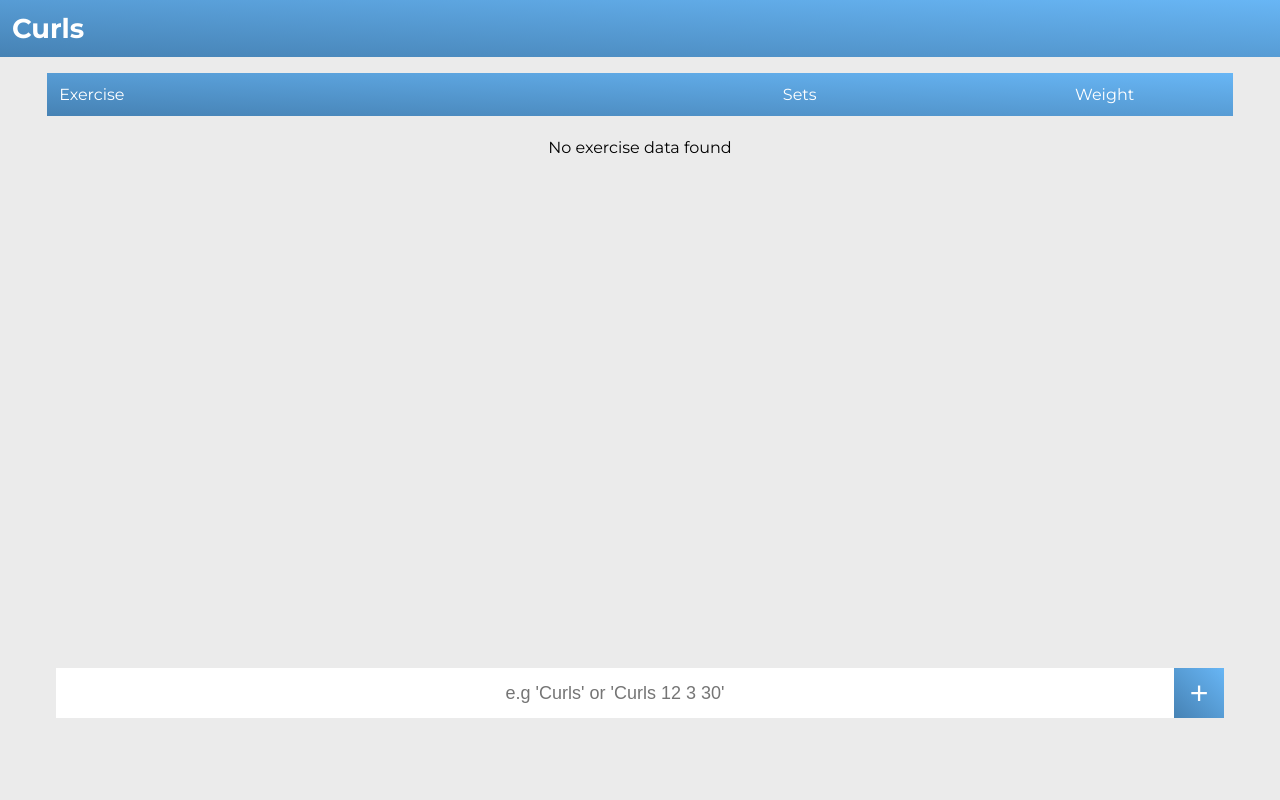
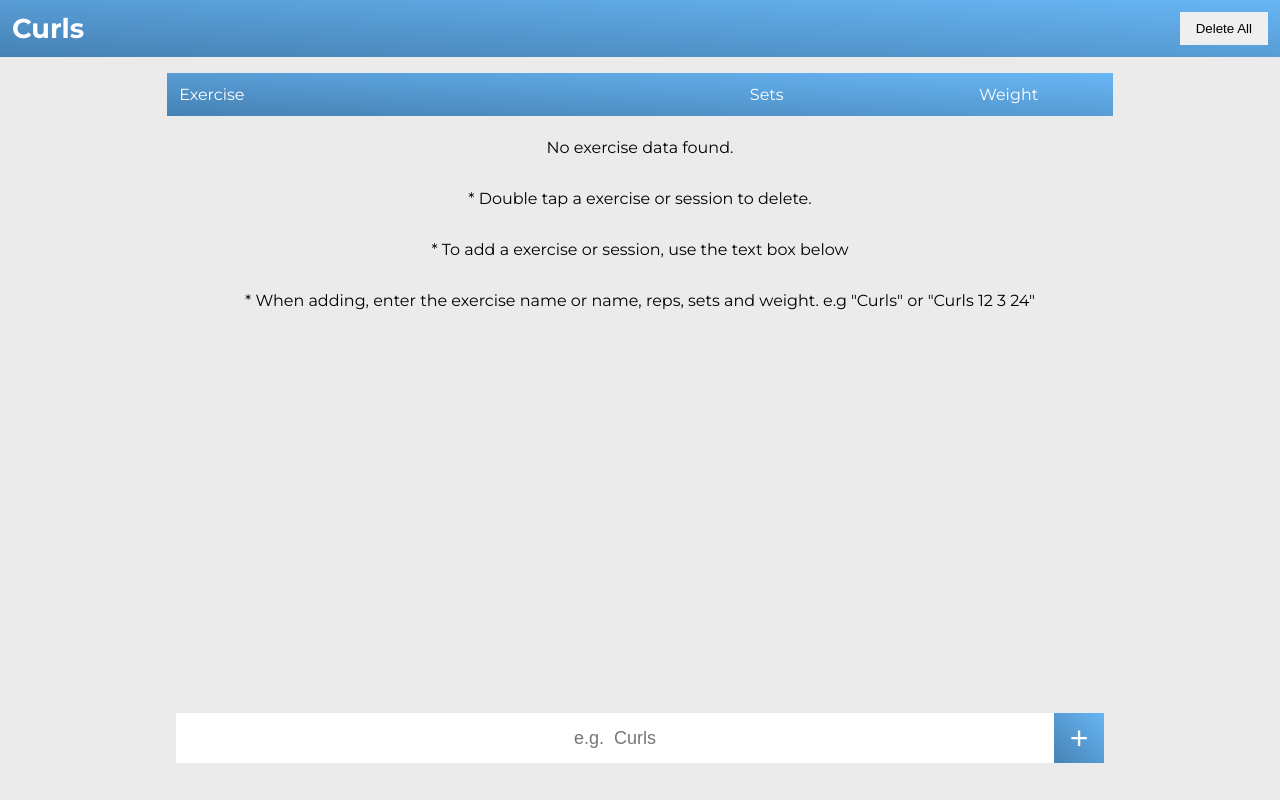
Before and after one commit to tylerbruin/curls, a React (Create React App) app: page / in a window 1280 px wide. Built offline with nearby package versions, Linux system fonts and the light colour scheme.

Commit message:
Routine main commit

```diff
--- a/src/App.js
+++ b/src/App.js
@@ -143,7 +143,23 @@ function App() {
 
 		} else if (type === "all") {
 			console.log("Delete All");
-			setExerciseData([]);
+
+
+			/*
+			? 	I'm unsure exactly why this works, but assuming something along the lines of assigned State to a variable
+			?	is mutating the ExerciseData variable despite intending to clone it, and therefore when using setState it updates
+			?	The State variable with the mutated variable. ?.?
+
+			?  setExerciseData([]); should be the intended code, however does not clear State as intended
+
+			? */
+
+			let newState = ExerciseData;
+			newState = newState.length = 0;
+
+			setExerciseData(prevState => {
+				return [...prevState]
+			})
 		}
 
 		// If a type was provided, assume action has taken and save state.
@@ -174,20 +190,28 @@ function App() {
 		saveState()
 	}
 
+	// Set Viewport to browser height excluding Address Bars & UI
+	const controlViewPort = () => {
+		let vh = window.innerHeight * 0.01;
+		document.documentElement.style.setProperty('--vh', `${vh}px`);
+	}
 
 	useEffect(() => {
+		controlViewPort()
 		// Load State from localStorage on application load
 		loadState();
+
 	}, []);
+
 
 
 	return (
 		<>
 			<Router>
-				<Header />
+				<Header deleteFunc={deleteEntry} />
 				<main>
-						<ExercisesList exercises={ExerciseData} addSession={addSession} deleteFunc={deleteEntry} />
-						<CreateExercise createFunction={createExercise} />
+					<ExercisesList exercises={ExerciseData} addSession={addSession} deleteFunc={deleteEntry} />
+					<CreateExercise createFunction={createExercise} />
 				</main>
 				{/* <Footer /> */}
 			</Router>
--- a/src/components/ExerciseDetails.js
+++ b/src/components/ExerciseDetails.js
@@ -79,7 +79,12 @@ const ExerciseDetails = ({ exercise, addSession, deleteFunc }) => {
 
             // If a Session ID has been found, proceed to prompt user to delete session
             if (targetID) {
-                if(window.confirm(`Delete this session from history?`)) {
+
+                // Get Session Info to add to prompt
+                let sessionText = targetEl.closest('[data-id]').innerText || targetEl.innerText;
+                sessionText = sessionText.replaceAll("\n", " ");
+
+                if(window.confirm(`Delete this session from history? \n ${sessionText}`)) {
                     let type = "session";
                     deleteFunc(type, exercise.id, targetID)
                 }
@@ -89,10 +94,6 @@ const ExerciseDetails = ({ exercise, addSession, deleteFunc }) => {
         ref: dbClickRef,
         latency: 225
     });
-
-    // const clickHandler = (id) => {
-    //     console.log("I have been clicked", id);
-    // }
 
     return (
         <>
--- a/src/components/ExercisesList.js
+++ b/src/components/ExercisesList.js
@@ -4,7 +4,7 @@ import Exercise from './Exercise'
 const ListWrapper = styled.div`
     position: relative;
     overflow: hidden;
-    height: 70vh;
+    height: 85%;
 
     &:after {
         content: "";
@@ -19,8 +19,9 @@ const ListWrapper = styled.div`
 
 const List = styled.ul`
     list-style-type: none;
-    height: 100%;
-    // overflow-y: scroll;
+    // height: 100%;
+    height: calc(var(--vh, 1vh) * 80);
+    overflow: auto;
     padding: 1rem .45rem;
 `
 
@@ -53,7 +54,20 @@ const ListHeader = styled.li`
 const NoResults = styled.li`
     text-align: center;
     padding: 1rem;
+
+    p {
+        margin-bottom: 2rem;
+    }
 `
+
+const noResultsText = [
+    'No exercise data found.',
+    '* Double tap a exercise or session to delete.',
+    '* To add a exercise or session, use the text box below',
+    '* When adding, enter the exercise name or name, reps, sets and weight. e.g "Curls" or "Curls 12 3 24"'
+    ];
+
+
 
 const Exercises = ({exercises, addSession, deleteFunc}) => {
 
@@ -67,7 +81,7 @@ const Exercises = ({exercises, addSession, deleteFunc}) => {
                     <span className="sets">Sets</span>
                     <span className="weight">Weight</span>
                 </ListHeader>
-                {exercises.length === 0 && <NoResults><p>No exercise data found</p></NoResults>}
+                {exercises.length === 0 && <NoResults>{noResultsText.map(text => <p>{text}</p>) }</NoResults>}
                 {exercises.map((exercise) => (
                     <Exercise key={exercise.id} exercise={exercise} addSession={addSession} deleteFunc={deleteFunc} />
                 ))}
--- a/src/components/Header.js
+++ b/src/components/Header.js
@@ -1,6 +1,9 @@
 import styled from 'styled-components'
 
 const Head = styled.header`
+    display: flex;
+    justify-content: space-between;
+
     padding: .75rem;
     background-color: steelblue;
     background: linear-gradient(to top right, #4682b4, #68b6f5);
@@ -9,12 +12,17 @@ const Head = styled.header`
         color: #fff;
         font-size: 1.7rem;
     }
+
+    button {
+        padding: 0.5rem 1rem;
+    }
 `
 
-const Header = () => {
+const Header = ( { deleteFunc } ) => {
     return (
         <Head>
             <h1>Curls</h1>
+            <button onClick={() => { deleteFunc("all") } }> Delete All</button>
         </Head>
     )
 }
--- a/src/components/createExercise.js
+++ b/src/components/createExercise.js
@@ -1,20 +1,18 @@
 import styled from 'styled-components'
-import { useState } from 'react'
+import { useEffect, useState, useRef } from 'react'
 
 const CreateForm = styled.form`
     display: flex;
-    flex: 1;
+    // flex: 1;
     flex-wrap: wrap;
     flex-direction: row;
     justify-content: center;
-    // background-color: #cbd8e3;
     padding: 1rem;
 
     label {
+        display: none;
         width: 100%;
         text-align: center;
-        padding: 0.5rem;
-
         opacity: 0;
         visibility: hidden;
     }
@@ -30,7 +28,8 @@ const CreateInput = styled.input`
 `
 const SubmitBtn = styled.button`
     padding: 0.1rem 0.5rem;
-    min-width: 50px;
+    width: 50px;
+    height: 50px;
     font-size: 2rem;
     color: #fff;
     background: linear-gradient(to top right, #4682b4, #68b6f5);
@@ -41,6 +40,7 @@ const SubmitBtn = styled.button`
 const CreateExercise = ({createFunction}) => {
 
     const [ExName, setExName] = useState("");
+    const textInput = useRef();
 
     const submitCreateExercise = (e) => {
         e.preventDefault();
@@ -69,10 +69,28 @@ const CreateExercise = ({createFunction}) => {
 
     }
 
+    // Array of Text input examples
+    const placeholderText = ["Curls or Curls 12 3 30", 'Curls', "Name Reps Sets Weight", "Curls 12 3 20", "Bench Press 8 4 50"]
+    useEffect(() => {
+        // Rotate text input placeholder value
+
+        var i = 0;
+        setInterval(() => {
+            i++
+            if (placeholderText[i] === undefined) {
+                // Reset Loop
+                i = 0;
+            }
+            textInput.current.placeholder = 'e.g.  ' + placeholderText[i];
+        }, 4000);
+
+    }, []);
+
+
     return (
         <CreateForm onSubmit={submitCreateExercise} >
             <label htmlFor="create">Create/Add Exercise</label>
-            <CreateInput id="create" autoComplete="off" placeholder="e.g 'Curls' or 'Curls 12 3 30'" required value={ExName} onChange={(e) => setExName(e.target.value)} />
+            <CreateInput ref={textInput} id="create" autoComplete="off" placeholder={placeholderText[0]} required value={ExName} onChange={(e) => setExName(e.target.value)} />
             <SubmitBtn type="submit" aria-label="Add Exercise">+</SubmitBtn>
         </CreateForm>
     )
--- a/src/index.css
+++ b/src/index.css
@@ -18,13 +18,19 @@ body {
   font-family: 'Montserrat', sans-serif;
   background-color: rgb(235, 235, 235);
   min-width: 320px;
-  max-height: 100vh;
+  height: 100vh;
+  height: calc(var(--vh, 1vh) * 95);
+}
+
+div#root {
+  /* height: 100%; */
 }
 
 main {
   display: flex;
   flex-direction: column;
-  min-height: 80vh;
-  max-width: 1200px;
+  justify-content: space-between;
+  height: 100%;
+  max-width: 960px;
   margin: 0 auto;
 }
```
